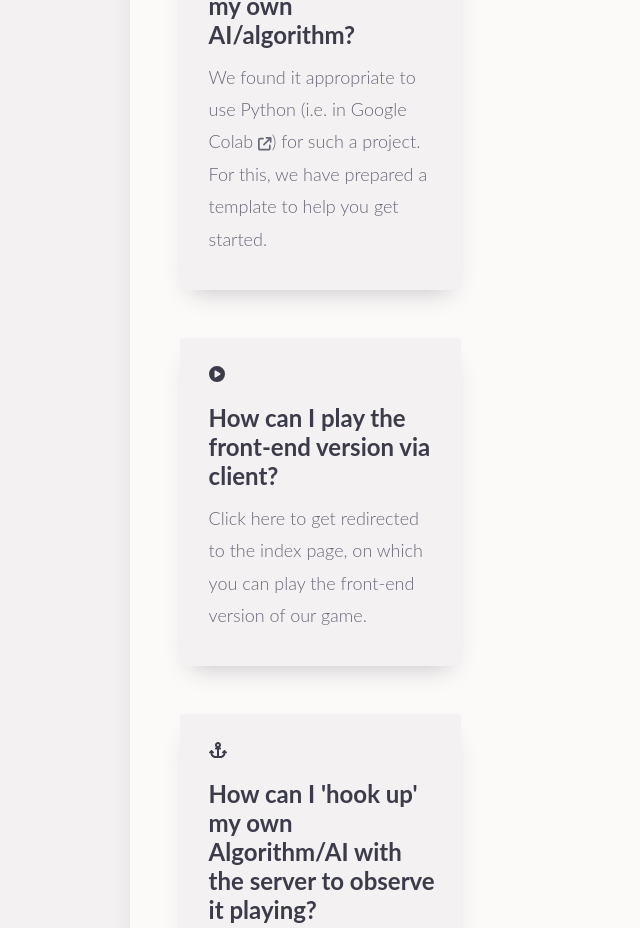
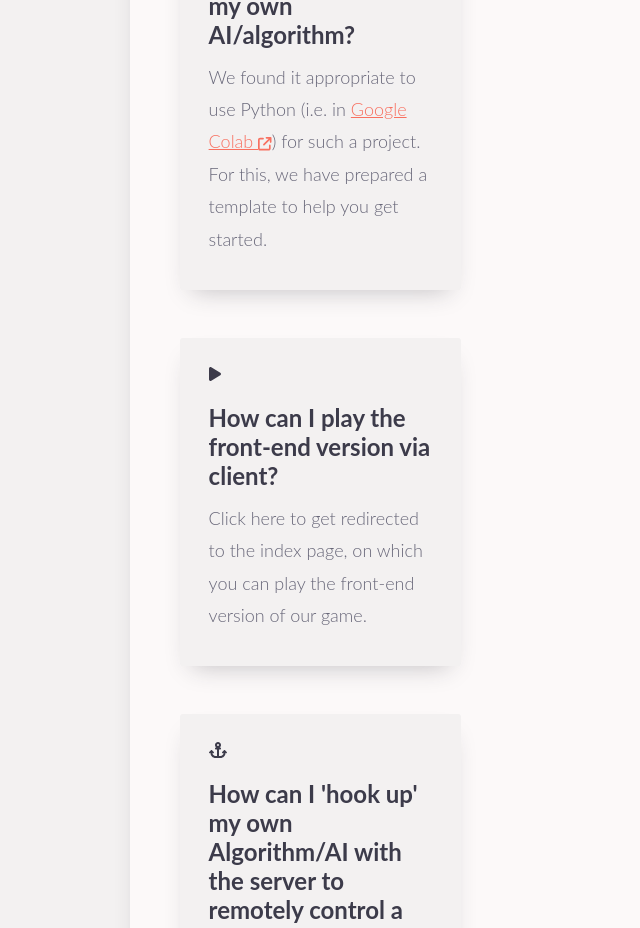
Before and after one commit to clk1006/teris, a Next.js app: page /docs in a window 1280 px wide. Shown: the part 980-1908 px from the top of the page, without its empty margins (176-816 px from the left). Built offline with nearby package versions, Linux system fonts and the light colour scheme.

Commit message:
corrected language accuracy and styling class

```diff
--- a/pages/docs/index.js
+++ b/pages/docs/index.js
@@ -9,7 +9,7 @@ import {
     faEllipsis,
     faExternalLink,
     faExternalLinkSquare, faQuestion,
-    faAnchor
+    faAnchor, faPlay
 } from '@fortawesome/free-solid-svg-icons';
 
 export default function Docs() {
@@ -84,14 +84,17 @@ export default function Docs() {
                                     <FontAwesomeIcon className="ref-box-icon" icon={faCode}></FontAwesomeIcon>
                                     <h2>How can I use the given API to create my own AI/algorithm?</h2>
                                     <p>We found it appropriate to use Python (i.e. in <a
-                                        href="https://colab.research.google.com/" target="_blank" rel="noreferrer">Google Colab <FontAwesomeIcon
+                                        href="https://colab.research.google.com/"
+                                        target="_blank"
+                                        rel="noreferrer"
+                                        className="text-link">Google Colab <FontAwesomeIcon
                                         size="xs" icon={faExternalLink}/></a>) for such a project. For this, we have prepared a template to help you get started.</p>
                                 </div>
                             </a>
 
                             <a href="../">
                                 <div className="reference-box">
-                                    <FontAwesomeIcon className="ref-box-icon" icon={faCirclePlay}></FontAwesomeIcon>
+                                    <FontAwesomeIcon className="ref-box-icon" icon={faPlay}></FontAwesomeIcon>
                                     <h2>How can I play the front-end version via client?</h2>
                                     <p>Click here to get redirected to the index page, on which you can play the front-end version of our game.</p>
                                 </div>
@@ -100,7 +103,7 @@ export default function Docs() {
                             <a href="./docs/visualize">
                                 <div className="reference-box">
                                     <FontAwesomeIcon className="ref-box-icon" icon={faAnchor}></FontAwesomeIcon>
-                                    <h2>How can I &#39;hook up&#39; my own Algorithm/AI with the server to observe it playing?</h2>
+                                    <h2>How can I &#39;hook up&#39; my own Algorithm/AI with the server to remotely control a custom game?</h2>
                                     <p>Here you will find a small comprehensive guide to &#39;hook up&#39; your Algorithm/AI and watch it playing.</p>
                                 </div>
                             </a>
```
